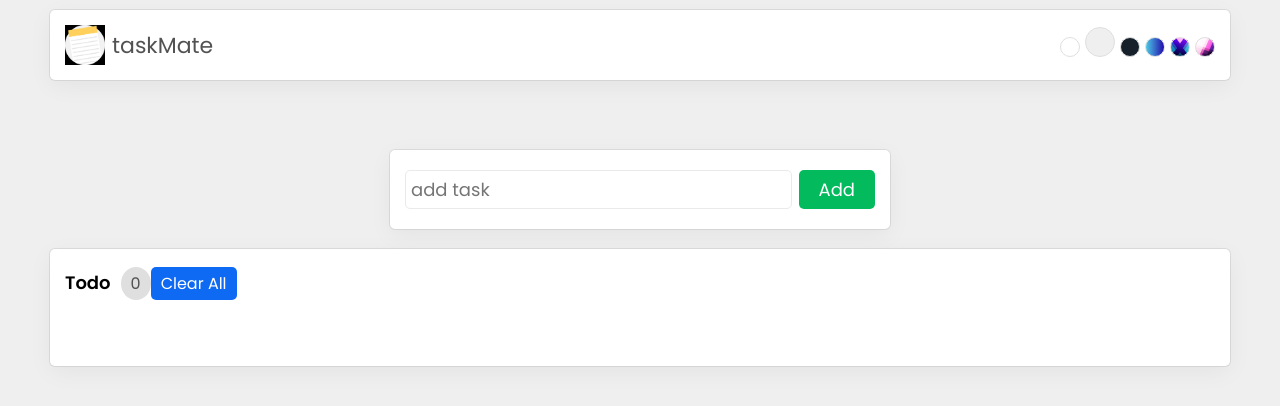
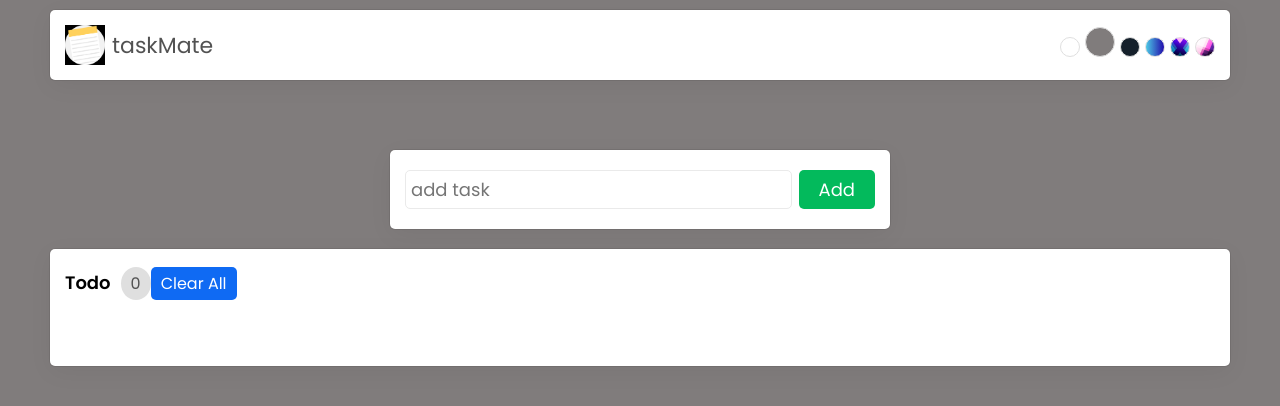
Before and after one commit to Sabeen44/taskmate, a React (Create React App) app: page / in a window 1280 px wide. Shown: the top 406 px of the page. Built offline with nearby package versions, Linux system fonts and the light colour scheme.

Commit message:
updated theme color

```diff
--- a/src/index.css
+++ b/src/index.css
@@ -21,7 +21,7 @@
 }
 
 .medium{
-  background-color: #EFEFEF;
+  background-color: #807c7c;
   transition: all 500ms;
 }
 
```
